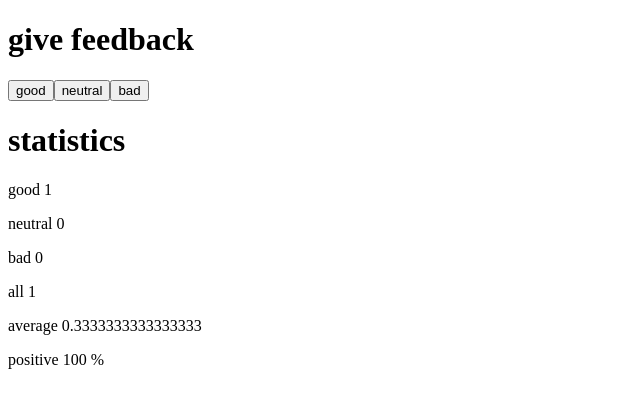
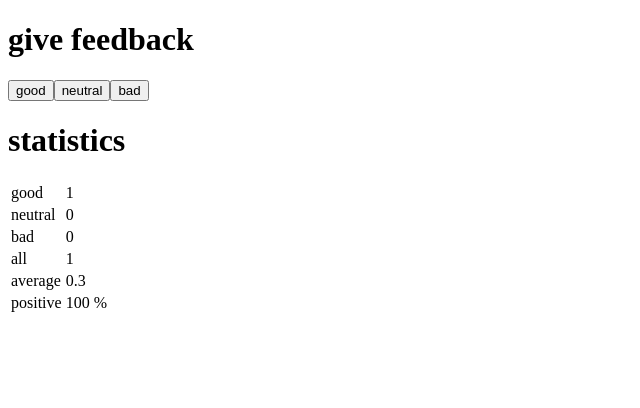
Before and after one commit to joanojan/ReactJS_fullstack, a React (Vite) app in the folder part1/unicafe/: page / in a window 1280 px wide. Both pictures are taken after a click on the button "good". Shown: the top 408 px of the page, without its empty margins (0-640 px from the left). Built offline with nearby package versions, Linux system fonts and the light colour scheme.

Commit message:
unicafe step 6

```diff
--- a/part1/unicafe/src/App.jsx
+++ b/part1/unicafe/src/App.jsx
@@ -11,27 +11,39 @@ const Button = ({ onClick, text }) => (
 const StatisticLine = ({ text, value }) => {
     if (text === 'positive')
         return (
-            <p>{text} {value} %</p>
+            <tr>
+                <td>{text}</td>
+                <td>{value} %</td>
+            </tr>
         )
+    else
         return (
-        <p>{text} {value}</p>
+            <tr>
+                <td>{text}</td>
+                <td>{value}</td>
+            </tr>
         )
 }
 
 const Statistics = ({ good, neutral, bad, text }) => {
     const all = good + bad + neutral
-    const avg = all / 3
-    const positive = (good / all) * 100
+    const avg = Number((all / 3).toFixed(1))
+    const positive = Number(((good / all) * 100).toFixed(1))
     if (positive || neutral || bad)
         return (
             <div>
                 <h1>{text}</h1>
+                <table>
+                    <tbody>
                         <StatisticLine text="good" value={good} />
                         <StatisticLine text="neutral" value={neutral} />
                         <StatisticLine text="bad" value={bad} />
                         <StatisticLine text="all" value={all} />
                         <StatisticLine text="average" value={avg} />
                         <StatisticLine text="positive" value={positive} />
+                    </tbody>
+                </table>
+
             </div>
         )
     return (
```
Lines whose indentation alone changed are shown as unchanged.
